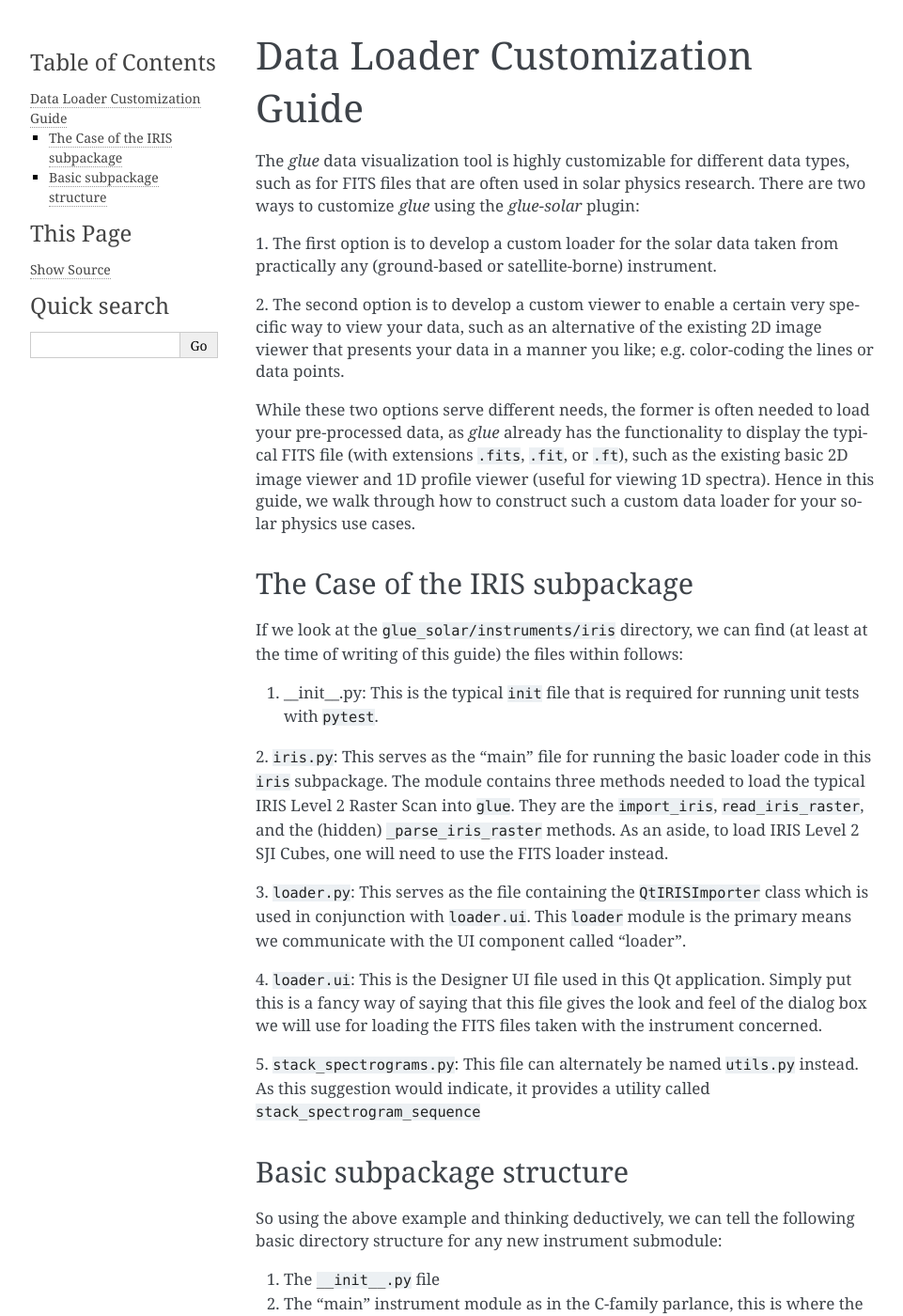
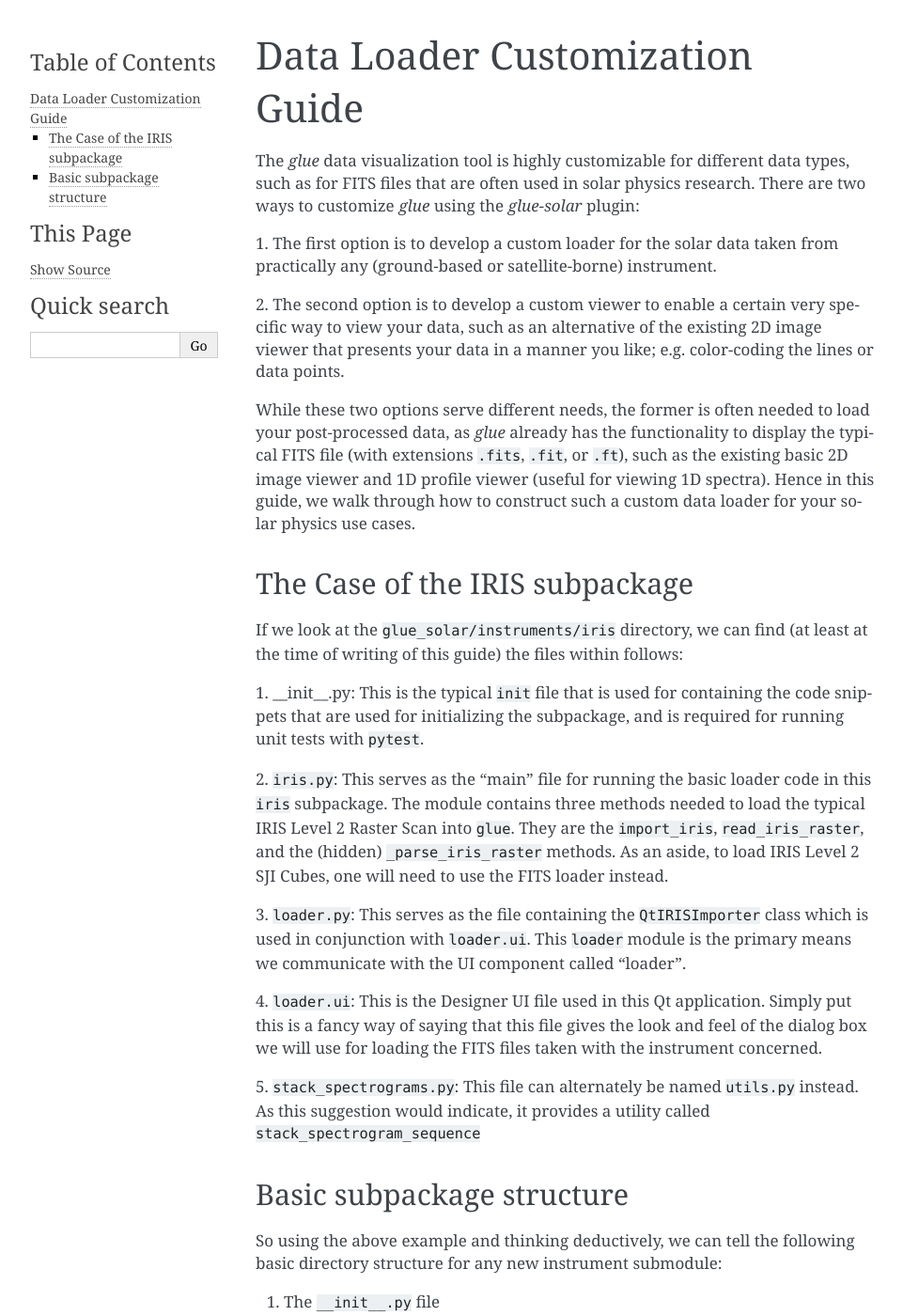
Before and after one commit to glue-viz/glue-solar, a Sphinx documentation site: the page built from docs/dev-docs-for-loader-customization.rst, in a window 1280 px wide and 1400 px high. Shown: the whole window at 94% size, without its empty margins (148-1109 px from the left). Built offline with Sphinx 7.4.7, drawn with Linux system fonts in a browser that asks for light colours; some of the changed text lies outside the part shown.

Commit message:
Make code changes according to suggestions from code review

```diff
--- a/docs/dev-docs-for-loader-customization.rst
+++ b/docs/dev-docs-for-loader-customization.rst
@@ -14,7 +14,7 @@
 an alternative of the existing 2D image viewer that presents your data in a manner you like; e.g. color-coding the
 lines or data points.
 
-While these two options serve different needs, the former is often needed to load your pre-processed data, as `glue`
+While these two options serve different needs, the former is often needed to load your post-processed data, as `glue`
 already has the functionality to display the typical FITS file (with extensions ``.fits``, ``.fit``, or ``.ft``), such
 as the existing basic 2D image viewer and 1D profile viewer (useful for viewing 1D spectra). Hence in this guide, we
 walk through how to construct such a custom data loader for your solar physics use cases.
@@ -25,7 +25,8 @@
 If we look at the ``glue_solar/instruments/iris`` directory, we can find (at least at the time of writing of this
 guide) the files within follows:
 
-1. __init__.py: This is the typical ``init`` file that is required for running unit tests with ``pytest``.
+1. __init__.py: This is the typical ``init`` file that is used for containing the code snippets that are
+used for initializing the subpackage, and is required for running unit tests with ``pytest``.
 
 2. ``iris.py``: This serves as the "main" file for running the basic loader code in this ``iris`` subpackage. The
 module contains three methods needed to load the typical IRIS Level 2 Raster Scan into ``glue``. They are the
@@ -63,7 +64,10 @@
 Basically the most important thing to keep in mind is to make sure your main instrument module (``iris.py`` in the
 case of the ``IRIS`` satellite) contains three essential ingredients; they are namely the parser (note the use of the
 ``@qglue_parser`` decorator for this), the data factory (note the use of the ``@data_factory`` decorator), and the
-importer (note the use of the ``@importer`` decorator).
+importer (note the use of the ``@importer`` decorator). Please note also that the way to convert instrument-specific
+data to the ``glue.core.data.Data`` object is highly dependent on the pipeline used for such observations. But in
+general the ``astropy.io.fits` methods should be able to handle most but not all as an instrument-agnostic option.
+
 
 For more details about the ``glue`` loader customization, please see
 `the official glue customization guide <http://docs.glueviz.org/en/stable/customizing_guide/customization.html>`_.
```
